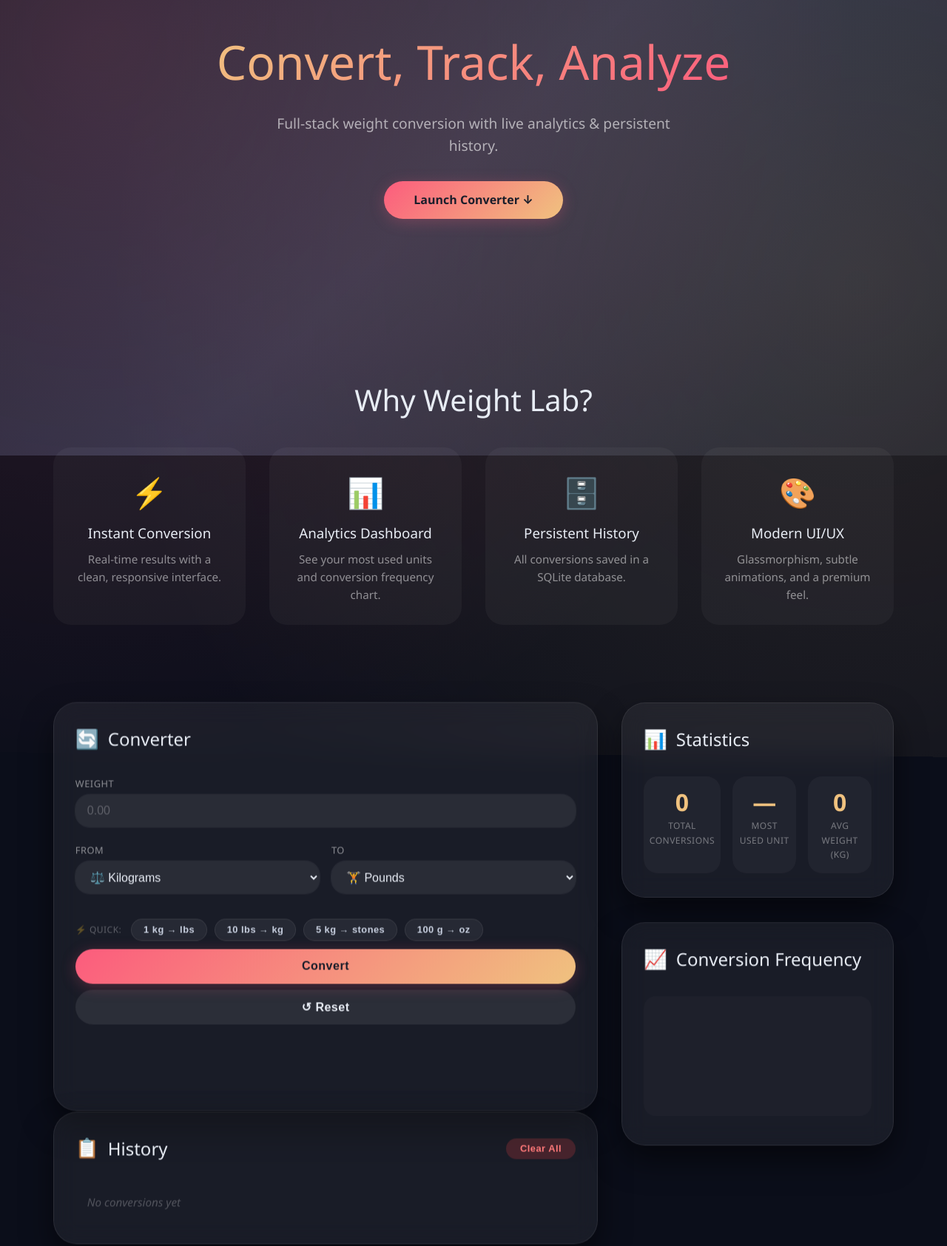
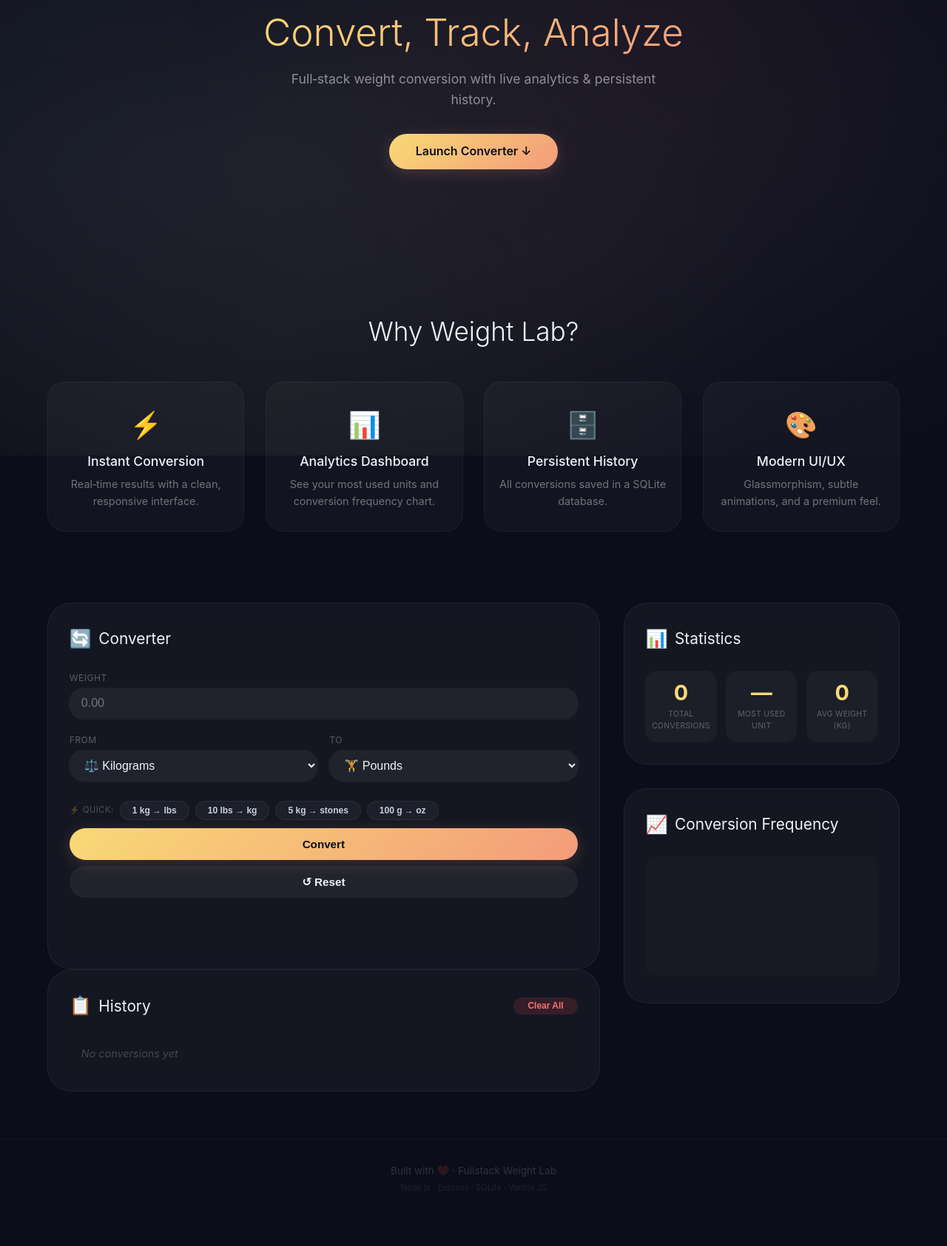
Before and after one commit to Yetemare-Yibeltal/Weight-Calculator, a website: page index.html in a window 1280 px wide. Shown: the part 184-1869 px from the top of the page at 74% size. After the commit the page ends 1831 px from the top, so only its background shows below. Drawn offline with nearby package versions, Linux system fonts and the light colour scheme; no server answers.

Commit message:
style: complete visual redesign - modern palette, responsive layout, polished interactions

```diff
--- a/style.css
+++ b/style.css
@@ -1,4 +1,4 @@
-/* ---------- reset & base ---------- */
+/* ===== RESET & BASE ===== */
 * {
   box-sizing: border-box;
   margin: 0;
@@ -10,78 +10,75 @@ html {
 }
 
 body {
-  font-family: 'Segoe UI', system-ui, -apple-system, sans-serif;
-  min-height: 100vh;
+  font-family: 'Inter', 'Segoe UI', system-ui, -apple-system, sans-serif;
   background: #0b0e1a;
-  color: #e8edf5;
+  color: #eef2f8;
   line-height: 1.6;
   overflow-x: hidden;
 }
 
-/* ---------- animated background ---------- */
+/* ===== BACKGROUND ===== */
 .bg-animation {
   position: fixed;
-  top: 0;
-  left: 0;
-  width: 100%;
-  height: 100%;
-  background: linear-gradient(135deg, #1a1e2b 0%, #2d3349 50%, #1a1e2b 100%);
+  inset: 0;
   z-index: -2;
+  background: radial-gradient(ellipse at 20% 50%, #1a1e2b 0%, #0b0e1a 100%);
 }
 
-.bg-animation::before {
+.bg-animation::after {
   content: '';
   position: absolute;
-  top: -50%;
-  left: -50%;
-  width: 200%;
-  height: 200%;
+  inset: 0;
   background: radial-gradient(
-      circle at 30% 40%,
-      rgba(252, 92, 125, 0.15) 0%,
-      transparent 50%
+      circle at 70% 30%,
+      rgba(252, 92, 125, 0.08) 0%,
+      transparent 60%
     ),
     radial-gradient(
-      circle at 70% 60%,
-      rgba(240, 194, 127, 0.12) 0%,
-      transparent 50%
+      circle at 30% 80%,
+      rgba(240, 194, 127, 0.06) 0%,
+      transparent 60%
     );
-  animation: floatBg 30s infinite alternate ease-in-out;
-  z-index: -1;
+  animation: bgPulse 20s infinite alternate ease-in-out;
 }
 
-@keyframes floatBg {
+@keyframes bgPulse {
   0% {
-    transform: translate(0, 0) rotate(0deg);
+    opacity: 0.6;
   }
   100% {
-    transform: translate(5%, 5%) rotate(5deg);
+    opacity: 1;
   }
 }
 
-/* ---------- navigation ---------- */
+/* ===== CONTAINER ===== */
+.container {
+  max-width: 1200px;
+  margin: 0 auto;
+  padding: 0 1.5rem;
+}
+
+/* ===== NAV ===== */
 .navbar {
-  padding: 1rem 2rem;
-  background: rgba(255, 255, 255, 0.04);
-  backdrop-filter: blur(8px);
-  border-bottom: 1px solid rgba(255, 255, 255, 0.06);
+  padding: 0.8rem 0;
+  background: rgba(255, 255, 255, 0.02);
+  backdrop-filter: blur(12px);
+  border-bottom: 1px solid rgba(255, 255, 255, 0.04);
   position: sticky;
   top: 0;
   z-index: 100;
 }
 
 .nav-container {
-  max-width: 1200px;
-  margin: 0 auto;
   display: flex;
   justify-content: space-between;
   align-items: center;
 }
 
 .logo {
-  font-size: 1.4rem;
-  font-weight: 600;
-  background: linear-gradient(135deg, #f0c27f, #fc5c7d);
+  font-size: 1.3rem;
+  font-weight: 700;
+  background: linear-gradient(135deg, #f9d976, #f39c7a);
   -webkit-background-clip: text;
   background-clip: text;
   color: transparent;
@@ -94,290 +91,221 @@ body {
 }
 
 .nav-links a {
-  color: rgba(255, 255, 255, 0.6);
+  color: rgba(255, 255, 255, 0.5);
   text-decoration: none;
   font-size: 0.9rem;
   transition: color 0.2s;
 }
 
 .nav-links a:hover {
-  color: #f0c27f;
+  color: #f9d976;
 }
 
-/* ---------- hero ---------- */
+@media (max-width: 600px) {
+  .nav-links {
+    gap: 0.8rem;
+    font-size: 0.8rem;
+  }
+  .nav-links a {
+    font-size: 0.75rem;
+  }
+}
+
+/* ===== HERO ===== */
 .hero {
-  min-height: 70vh;
+  min-height: 60vh;
   display: flex;
   align-items: center;
   justify-content: center;
   text-align: center;
-  padding: 2rem;
+  padding: 3rem 0;
 }
 
-.hero-content {
-  max-width: 800px;
-}
-
-.hero h1 {
-  font-size: 4rem;
+.hero-content h1 {
+  font-size: 3.2rem;
   font-weight: 300;
-  background: linear-gradient(135deg, #f0c27f, #fc5c7d);
+  background: linear-gradient(135deg, #f9d976, #f39c7a);
   -webkit-background-clip: text;
   background-clip: text;
   color: transparent;
-  margin-bottom: 1rem;
-  animation: shimmer 4s ease-in-out infinite;
-}
-
-@keyframes shimmer {
-  0%,
-  100% {
-    background-position: 0% 50%;
-  }
-  50% {
-    background-position: 100% 50%;
-  }
+  margin-bottom: 0.5rem;
 }
 
 .hero-sub {
-  font-size: 1.2rem;
-  color: rgba(255, 255, 255, 0.6);
-  max-width: 600px;
+  font-size: 1.1rem;
+  color: rgba(255, 255, 255, 0.5);
+  max-width: 500px;
   margin: 0 auto 2rem;
 }
 
 .hero-btn {
   display: inline-block;
-  padding: 0.8rem 2.5rem;
+  padding: 0.7rem 2.2rem;
   border-radius: 3rem;
-  background: linear-gradient(135deg, #fc5c7d, #f0c27f);
-  color: #1a1e2b;
-  font-weight: 700;
+  background: linear-gradient(135deg, #f9d976, #f39c7a);
+  color: #0b0e1a;
+  font-weight: 600;
   text-decoration: none;
   transition: transform 0.2s, box-shadow 0.2s;
 }
 
 .hero-btn:hover {
   transform: scale(1.04);
-  box-shadow: 0 8px 30px rgba(252, 92, 125, 0.4);
+  box-shadow: 0 8px 30px rgba(243, 156, 122, 0.3);
 }
 
-/* ---------- features & how-it-works ---------- */
-.features,
-.how-it-works {
-  padding: 4rem 2rem;
-  max-width: 1200px;
-  margin: 0 auto;
+/* ===== FEATURES ===== */
+.features {
+  padding: 4rem 0;
   text-align: center;
 }
 
-.features h2,
-.how-it-works h2 {
-  font-size: 2.5rem;
+.features h2 {
+  font-size: 2.2rem;
   font-weight: 300;
-  margin-bottom: 2rem;
+  margin-bottom: 2.5rem;
+  color: #eef2f8;
 }
 
 .feature-grid {
   display: grid;
-  grid-template-columns: repeat(auto-fit, minmax(220px, 1fr));
-  gap: 2rem;
+  grid-template-columns: repeat(auto-fit, minmax(200px, 1fr));
+  gap: 1.8rem;
 }
 
 .feature-card {
-  background: rgba(255, 255, 255, 0.04);
+  background: rgba(255, 255, 255, 0.03);
   border-radius: 1.5rem;
-  padding: 1.8rem;
-  transition: transform 0.2s, background 0.2s;
+  padding: 1.8rem 1.2rem;
+  border: 1px solid rgba(255, 255, 255, 0.04);
+  transition: background 0.3s, transform 0.2s;
 }
 
 .feature-card:hover {
-  transform: translateY(-6px);
-  background: rgba(255, 255, 255, 0.08);
+  background: rgba(255, 255, 255, 0.06);
+  transform: translateY(-4px);
 }
 
 .feature-icon {
-  font-size: 2.5rem;
+  font-size: 2.2rem;
   display: block;
   margin-bottom: 0.5rem;
 }
 
 .feature-card h3 {
-  margin-bottom: 0.5rem;
   font-weight: 500;
+  font-size: 1.1rem;
+  margin-bottom: 0.3rem;
 }
 
 .feature-card p {
-  color: rgba(255, 255, 255, 0.5);
-  font-size: 0.95rem;
+  color: rgba(255, 255, 255, 0.4);
+  font-size: 0.9rem;
 }
 
-/* steps */
-.steps {
-  display: grid;
-  grid-template-columns: repeat(auto-fit, minmax(180px, 1fr));
-  gap: 1.5rem;
-  margin-top: 1rem;
-}
-
-.step {
-  background: rgba(255, 255, 255, 0.03);
-  border-radius: 1.5rem;
-  padding: 1.5rem;
-  border: 1px solid rgba(255, 255, 255, 0.05);
-}
-
-.step-number {
-  display: inline-block;
-  font-size: 2rem;
-  font-weight: 700;
-  color: #f0c27f;
-  margin-bottom: 0.5rem;
-}
-
-.step p {
-  color: rgba(255, 255, 255, 0.6);
-}
-
-/* ---------- dashboard section ---------- */
+/* ===== DASHBOARD ===== */
 .dashboard-section {
-  padding: 3rem 2rem;
-  max-width: 1200px;
-  margin: 0 auto;
+  padding: 2rem 0 4rem;
 }
 
 .dashboard-container {
   display: flex;
   flex-wrap: wrap;
   gap: 2rem;
-  justify-content: center;
 }
 
 .main-column {
   flex: 2;
-  min-width: 300px;
+  min-width: 280px;
 }
 
 .side-column {
   flex: 1;
-  min-width: 250px;
+  min-width: 240px;
   display: flex;
   flex-direction: column;
   gap: 2rem;
 }
 
-@media (max-width: 900px) {
+@media (max-width: 850px) {
   .dashboard-container {
     flex-direction: column;
-    align-items: stretch;
   }
   .main-column,
   .side-column {
-    flex: none;
     width: 100%;
   }
 }
 
-/* ---------- glass cards ---------- */
+/* ===== CARDS ===== */
 .card {
-  background: rgba(255, 255, 255, 0.06);
-  backdrop-filter: blur(16px);
-  -webkit-backdrop-filter: blur(16px);
-  border: 1px solid rgba(255, 255, 255, 0.08);
+  background: rgba(255, 255, 255, 0.04);
+  backdrop-filter: blur(12px);
+  border: 1px solid rgba(255, 255, 255, 0.06);
   border-radius: 2rem;
-  padding: 1.8rem 1.8rem 2rem;
-  box-shadow: 0 20px 40px rgba(0, 0, 0, 0.5);
-  transition: transform 0.25s ease, box-shadow 0.3s ease;
-  animation: cardFloat 6s ease-in-out infinite alternate;
+  padding: 1.8rem;
+  transition: transform 0.25s, box-shadow 0.3s;
 }
 
 .card:hover {
-  transform: translateY(-6px) scale(1.005);
-  box-shadow: 0 30px 50px rgba(0, 0, 0, 0.6);
-}
-
-@keyframes cardFloat {
-  0% {
-    transform: translateY(0px);
-  }
-  100% {
-    transform: translateY(-8px);
-  }
-}
-
-.converter-card {
-  animation-delay: 0s;
-}
-.history-card {
-  animation-delay: 0.8s;
-}
-.stats-card {
-  animation-delay: 0.4s;
-}
-.chart-card {
-  animation-delay: 1.2s;
+  transform: translateY(-4px);
+  box-shadow: 0 20px 40px rgba(0, 0, 0, 0.5);
 }
 
 .card-header {
   display: flex;
   align-items: center;
-  gap: 0.75rem;
-  margin-bottom: 1.8rem;
+  gap: 0.6rem;
+  margin-bottom: 1.5rem;
   flex-wrap: wrap;
 }
 
 .card-icon {
-  font-size: 1.6rem;
+  font-size: 1.5rem;
 }
 
 .card-header h2 {
   font-weight: 400;
-  font-size: 1.5rem;
+  font-size: 1.3rem;
   flex: 1;
 }
 
-/* ---------- form elements ---------- */
+/* ===== INPUTS ===== */
 .input-group {
-  margin-bottom: 1.3rem;
+  margin-bottom: 1.2rem;
 }
 
 .input-group label {
   display: block;
-  font-size: 0.8rem;
-  font-weight: 500;
+  font-size: 0.75rem;
+  text-transform: uppercase;
   letter-spacing: 0.5px;
-  color: rgba(255, 255, 255, 0.5);
+  color: rgba(255, 255, 255, 0.3);
   margin-bottom: 0.3rem;
-  text-transform: uppercase;
 }
 
 input,
 select {
   width: 100%;
-  padding: 0.8rem 1rem;
+  padding: 0.7rem 1rem;
   border: none;
   border-radius: 1.2rem;
-  background: rgba(255, 255, 255, 0.07);
-  color: #e8edf5;
+  background: rgba(255, 255, 255, 0.05);
+  color: #eef2f8;
   font-size: 1rem;
   outline: 1px solid rgba(255, 255, 255, 0.06);
-  transition: outline 0.2s, background 0.2s, box-shadow 0.2s;
+  transition: outline 0.2s, background 0.2s;
 }
 
 input:focus,
 select:focus {
-  outline: 2px solid #fc5c7d;
-  background: rgba(255, 255, 255, 0.12);
-  box-shadow: 0 0 20px rgba(252, 92, 125, 0.1);
-}
-
-input::placeholder {
-  color: rgba(255, 255, 255, 0.25);
+  outline: 2px solid #f9d976;
+  background: rgba(255, 255, 255, 0.08);
 }
 
 select option {
-  background: #2d3349;
-  color: #e8edf5;
+  background: #1a1e2b;
+  color: #eef2f8;
 }
 
 .row {
@@ -386,85 +314,81 @@ select option {
   gap: 1rem;
 }
 
-/* ---------- buttons ---------- */
-/* ---------- buttons ---------- */
+/* ===== BUTTONS ===== */
 button {
   width: 100%;
-  padding: 0.9rem;
+  padding: 0.8rem;
   border: none;
   border-radius: 1.5rem;
-  font-weight: 700;
-  font-size: 1rem;
+  font-weight: 600;
+  font-size: 0.95rem;
   cursor: pointer;
-  transition: transform 0.15s, box-shadow 0.3s, background 0.2s;
+  transition: transform 0.15s, box-shadow 0.2s, background 0.2s;
   margin-top: 0.5rem;
-  letter-spacing: 0.5px;
 }
 
 button:active {
   transform: scale(0.96);
 }
 
+.btn-primary {
+  background: linear-gradient(135deg, #f9d976, #f39c7a);
+  color: #0b0e1a;
+  box-shadow: 0 4px 20px rgba(243, 156, 122, 0.2);
+}
 
-.btn-primary {
-  background: linear-gradient(135deg, #fc5c7d, #f0c27f);
-  color: #1a1e2b;
-  box-shadow: 0 4px 20px rgba(252, 92, 125, 0.25);
-}
 .btn-primary:hover {
   transform: scale(1.02);
-  box-shadow: 0 8px 30px rgba(252, 92, 125, 0.4);
+  box-shadow: 0 8px 30px rgba(243, 156, 122, 0.3);
 }
 
 .btn-secondary {
-  background: rgba(255, 255, 255, 0.08);
-  color: #e8edf5;
-  margin-top: 0.5rem;
+  background: rgba(255, 255, 255, 0.06);
+  color: #eef2f8;
 }
+
 .btn-secondary:hover {
-  background: rgba(255, 255, 255, 0.16);
+  background: rgba(255, 255, 255, 0.12);
   transform: scale(1.02);
 }
 
 .btn-danger {
-  background: rgba(255, 70, 70, 0.2);
-  color: #ff7a7a;
+  background: rgba(239, 68, 68, 0.15);
+  color: #f87171;
   width: auto;
-  padding: 0.4rem 1.2rem;
-  border-radius: 1.5rem;
-  font-size: 0.8rem;
-  margin-top: 0;
-  transition: background 0.2s, transform 0.15s;
-}
-.btn-danger:hover {
-  background: rgba(255, 70, 70, 0.35);
-  transform: scale(1.05);
+  padding: 0.3rem 1.2rem;
+  border-radius: 2rem;
+  font-size: 0.75rem;
+  margin: 0;
 }
 
-/* ---------- presets ---------- */
+.btn-danger:hover {
+  background: rgba(239, 68, 68, 0.25);
+}
+
+/* ===== PRESETS ===== */
 .presets {
   display: flex;
   flex-wrap: wrap;
   align-items: center;
-  gap: 0.6rem;
-  margin: 0.8rem 0 0.2rem;
+  gap: 0.5rem;
+  margin: 0.5rem 0 0.2rem;
 }
 
 .preset-label {
-  font-size: 0.75rem;
-  color: rgba(255, 255, 255, 0.3);
+  font-size: 0.7rem;
+  color: rgba(255, 255, 255, 0.25);
   text-transform: uppercase;
   letter-spacing: 0.5px;
-  margin-right: 0.2rem;
 }
 
 .preset-btn {
-  background: rgba(255, 255, 255, 0.06);
-  border: 1px solid rgba(255, 255, 255, 0.08);
+  background: rgba(255, 255, 255, 0.04);
+  border: 1px solid rgba(255, 255, 255, 0.06);
   border-radius: 2rem;
-  padding: 0.4rem 1rem;
+  padding: 0.3rem 1rem;
   color: #c8d0e0;
-  font-size: 0.8rem;
+  font-size: 0.75rem;
   cursor: pointer;
   transition: background 0.2s, transform 0.15s;
   width: auto;
@@ -472,77 +396,77 @@ button:active {
 }
 
 .preset-btn:hover {
-  background: rgba(255, 255, 255, 0.14);
+  background: rgba(255, 255, 255, 0.1);
   transform: scale(1.04);
 }
 
-/* ---------- result ---------- */
+/* ===== RESULT ===== */
 .result {
   text-align: center;
-  font-size: 2rem;
+  font-size: 1.8rem;
   font-weight: 600;
-  margin: 1.5rem 0 0.2rem;
-  min-height: 3.5rem;
-  color: #f0c27f;
-  word-break: break-word;
+  margin-top: 1.2rem;
+  min-height: 3rem;
+  color: #f9d976;
   opacity: 0;
-  transform: translateY(10px);
-  transition: opacity 0.4s ease, transform 0.4s ease;
+  transform: translateY(8px);
+  transition: opacity 0.35s, transform 0.35s;
 }
 
 .result.show {
   opacity: 1;
   transform: translateY(0);
 }
+
 .result.kg {
-  color: #f43f5e;
+  color: #f87171;
 }
 .result.g {
-  color: #facc15;
+  color: #fbbf24;
 }
 .result.lbs {
-  color: #3b82f6;
+  color: #60a5fa;
 }
 .result.oz {
-  color: #8b5cf6;
+  color: #a78bfa;
 }
 .result.stones {
-  color: #22d3ee;
+  color: #34d399;
 }
 
-/* ---------- history list ---------- */
+/* ===== HISTORY ===== */
 .history-list {
   list-style: none;
-  max-height: 350px;
+  max-height: 280px;
   overflow-y: auto;
-  padding-right: 0.3rem;
   display: flex;
   flex-direction: column;
   gap: 0.4rem;
+  padding-right: 0.2rem;
 }
 
 .history-list li {
-  background: rgba(255, 255, 255, 0.04);
+  background: rgba(255, 255, 255, 0.03);
   border-radius: 1rem;
-  padding: 0.7rem 1rem;
-  font-size: 0.95rem;
+  padding: 0.6rem 1rem;
+  font-size: 0.9rem;
   display: flex;
   justify-content: space-between;
   align-items: center;
-  border-left: 4px solid #fc5c7d;
+  border-left: 3px solid #f9d976;
   transition: background 0.2s, transform 0.15s;
-  animation: slideIn 0.3s ease forwards;
+  animation: slideIn 0.25s ease;
 }
 
 .history-list li:hover {
-  background: rgba(255, 255, 255, 0.08);
+  background: rgba(255, 255, 255, 0.06);
   transform: translateX(4px);
 }
 
 @keyframes slideIn {
   from {
     opacity: 0;
-    transform: translateX(-15px);
+    transform: translateX(-10px);
   }
   to {
     opacity: 1;
@@ -551,7 +475,7 @@ button:active {
 }
 
 .empty-history {
-  color: rgba(255, 255, 255, 0.25);
+  color: rgba(255, 255, 255, 0.2);
   font-style: italic;
   text-align: center;
   padding: 1.5rem 0;
@@ -560,77 +484,93 @@ button:active {
 }
 
 .history-list::-webkit-scrollbar {
-  width: 4px;
-}
-.history-list::-webkit-scrollbar-track {
-  background: transparent;
+  width: 3px;
 }
 .history-list::-webkit-scrollbar-thumb {
   background: rgba(255, 255, 255, 0.15);
   border-radius: 10px;
 }
 
-/* ---------- stats ---------- */
+/* ===== STATS ===== */
 .stats-grid {
   display: grid;
   grid-template-columns: repeat(3, 1fr);
-  gap: 1rem;
-  margin-top: 0.5rem;
+  gap: 0.8rem;
 }
 
 .stat-item {
   text-align: center;
-  background: rgba(255, 255, 255, 0.04);
-  padding: 1rem 0.5rem;
-  border-radius: 1.2rem;
+  background: rgba(255, 255, 255, 0.03);
+  padding: 0.8rem 0.3rem;
+  border-radius: 1rem;
   transition: background 0.2s;
 }
 
 .stat-item:hover {
-  background: rgba(255, 255, 255, 0.08);
+  background: rgba(255, 255, 255, 0.06);
 }
 
 .stat-value {
   display: block;
-  font-size: 2rem;
+  font-size: 1.8rem;
   font-weight: 700;
-  color: #f0c27f;
+  color: #f9d976;
   line-height: 1.2;
+  word-break: break-all;
 }
 
 .stat-label {
   display: block;
-  font-size: 0.75rem;
-  color: rgba(255, 255, 255, 0.4);
+  font-size: 0.65rem;
   text-transform: uppercase;
-  letter-spacing: 0.5px;
+  color: rgba(255, 255, 255, 0.3);
+  letter-spacing: 0.3px;
   margin-top: 0.2rem;
 }
 
-/* ---------- chart ---------- */
+/* ===== CHART ===== */
 .chart-card canvas {
   width: 100% !important;
   height: auto !important;
-  max-height: 220px;
+  max-height: 200px;
   border-radius: 1rem;
-  background: rgba(255, 255, 255, 0.02);
-  padding: 0.5rem;
+  background: rgba(255, 255, 255, 0.01);
+  padding: 0.3rem;
 }
 
-/* ---------- footer ---------- */
+/* ===== FOOTER ===== */
 footer {
+  padding: 2rem 0;
   text-align: center;
-  padding: 2rem;
-  color: rgba(255, 255, 255, 0.2);
-  font-size: 0.9rem;
   border-top: 1px solid rgba(255, 255, 255, 0.04);
+  color: rgba(255, 255, 255, 0.15);
+  font-size: 0.85rem;
 }
 
 .footer-tech {
-  font-size: 0.75rem;
-  color: rgba(255, 255, 255, 0.15);
-  margin-top: 0.3rem;
+  font-size: 0.7rem;
+  color: rgba(255, 255, 255, 0.08);
+  margin-top: 0.2rem;
 }
-button:active {
-  transform: scale(0.96);
+
+/* ===== RESPONSIVE ===== */
+@media (max-width: 480px) {
+  .hero-content h1 {
+    font-size: 2.2rem;
+  }
+  .hero-sub {
+    font-size: 0.95rem;
+  }
+  .card {
+    padding: 1.2rem;
+  }
+  .stats-grid {
+    grid-template-columns: 1fr 1fr;
+  }
+  .stat-value {
+    font-size: 1.4rem;
+  }
+  .result {
+    font-size: 1.4rem;
+  }
 }
```
